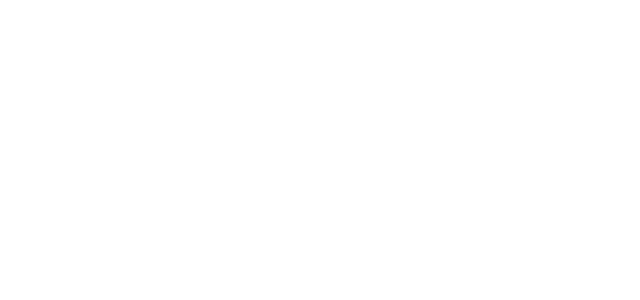
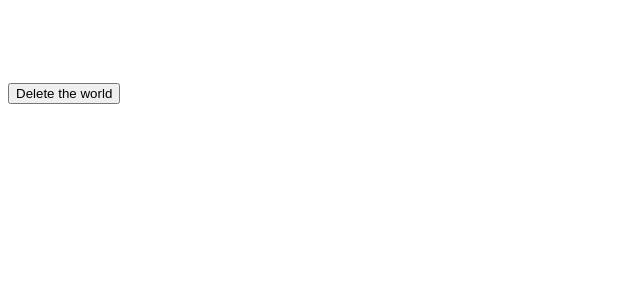
Before and after one commit to jangjaeko/react-hook, a React (Create React App) app: page /useconfirm in a window 1280 px wide. Shown: the top 300 px of the page, without its empty margins (0-640 px from the left). Built offline with nearby package versions, Linux system fonts and the light colour scheme.

Commit message:
useconfirm

```diff
--- a/src/App.js
+++ b/src/App.js
@@ -5,6 +5,7 @@
 import useEffect from "./views/UseEffect";
 import useTitleex from "./views/useTitleex";
 import useClickex from "./views/useClickex";
+import useCon from "./views/usecon";
 function App() {
   return (
     <Suspense fallback={<div>Loading...</div>}>
@@ -16,6 +17,7 @@
             <Route exact path="/useeffect" component={useEffect} />
             <Route exact path="/usetitle" component={useTitleex} />
             <Route exact path="/useclick" component={useClickex} />
+            <Route exact path="/useconfirm" component={useCon} />
           </Switch>
         </BrowserRouter>
       </div>
--- /dev/null
+++ b/src/views/usecon.js
@@ -0,0 +1,28 @@
+import React, { useState, useEffect } from "react";
+
+const useConfirm = (message = "", callback, rejection) => {
+  if (typeof callback !== "function") {
+    return;
+  }
+  const confirmAction = () => {
+    if (window.confirm(message)) {
+      callback();
+    } else {
+      rejection();
+    }
+  };
+  return confirmAction;
+};
+
+function useCon() {
+  const deleteWorld = () => console.log("Deleting the world");
+  const abort = () => console.log("Aborted");
+  const confirmDelete = useConfirm("Are you sure ?", deleteWorld, abort);
+  return (
+    <div>
+      <button onClick={confirmDelete}>Delete the world</button>
+    </div>
+  );
+}
+
+export default useCon;
```
